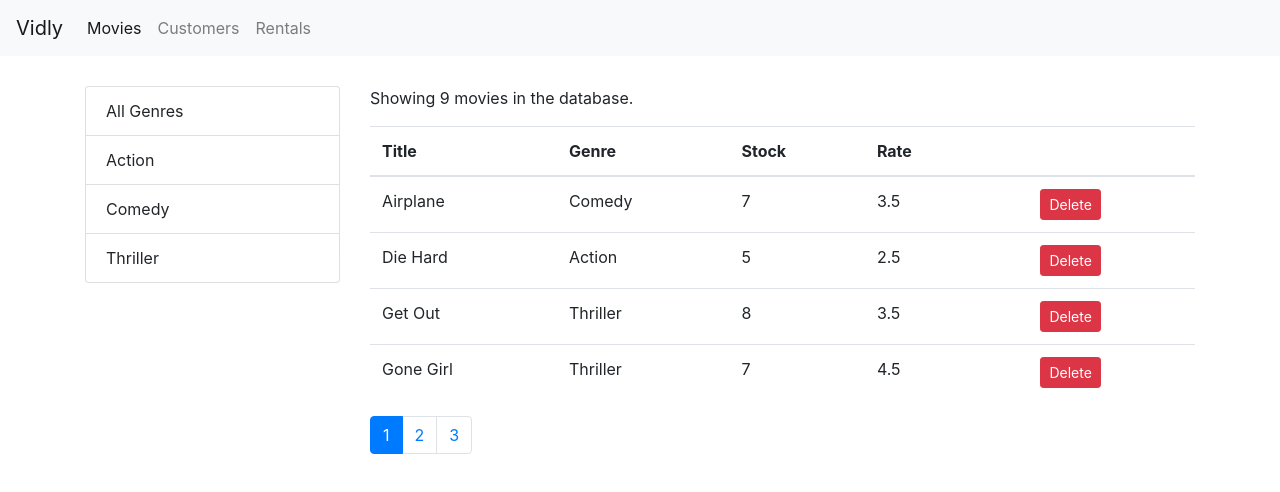
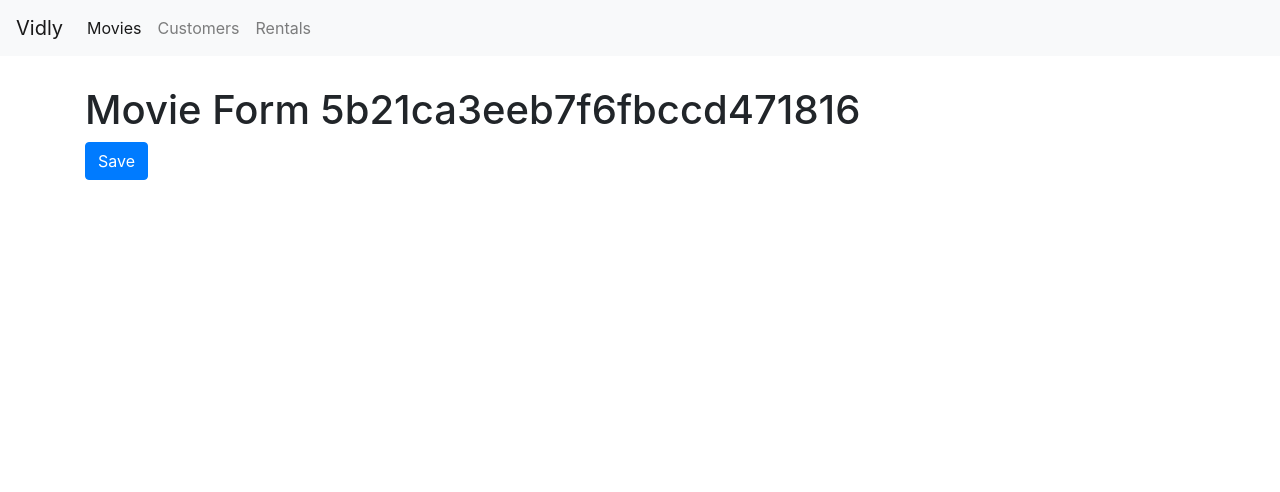
Before and after one commit to briankuan/react-vidly, a React (Create React App) app: page /movies/5b21ca3eeb7f6fbccd471816 in a window 1280 px wide. Shown: the top 492 px of the page. Built offline with nearby package versions, Linux system fonts and the light colour scheme.

Commit message:
Linking to the MovieForm

```diff
--- a/src/App.js
+++ b/src/App.js
@@ -2,6 +2,7 @@
 import { Route, Redirect, Switch } from 'react-router-dom';
 import NavBar from './components/navBar';
 import Movies from './components/movies';
+import MovieForm from './components/movieForm';
 import Customers from './components/customers';
 import Rentals from './components/rentals';
 import NotFound from './components/notFound';
@@ -13,6 +14,7 @@
       <NavBar />
       <main className="container">
         <Switch>
+          <Route path="/movies/:id" component={MovieForm} />
           <Route path="/movies" component={Movies} />
           <Route path="/customers" component={Customers} />
           <Route path="/rentals" component={Rentals} />
--- a/src/components/movieForm.jsx
+++ b/src/components/movieForm.jsx
@@ -1,7 +1,17 @@
 import React from 'react';
 
-const MovieForm = () => {
-  return <h1>Movie Form</h1>;
+const MovieForm = ({ match, history }) => {
+  return (
+    <div>
+      <h1>Movie Form {match.params.id}</h1>
+      <button
+        className="btn btn-primary"
+        onClick={() => history.push('/movies')}
+      >
+        Save
+      </button>
+    </div>
+  );
 };
 
 export default MovieForm;
--- a/src/components/moviesTable.jsx
+++ b/src/components/moviesTable.jsx
@@ -1,10 +1,15 @@
 import React, { Component } from 'react';
+import { Link } from 'react-router-dom';
 import Like from './common/like';
 import Table from './common/table';
 
 class MoviesTable extends Component {
   columns = [
-    { path: 'title', label: 'Title' },
+    {
+      path: 'title',
+      label: 'Title',
+      content: movie => <Link to={`/movies/${movie._id}`}>{movie.title}</Link>
+    },
     { path: 'genre.name', label: 'Genre' },
     { path: 'numberInStock', label: 'Stock' },
     { path: 'dailyRentalRate', label: 'Rate' },
```
